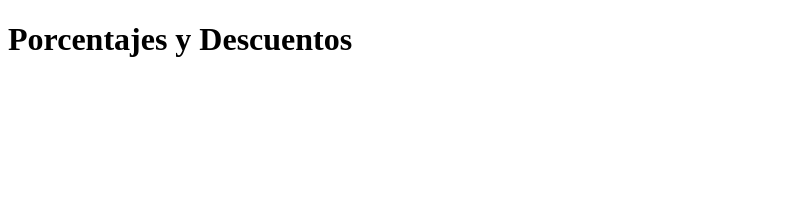
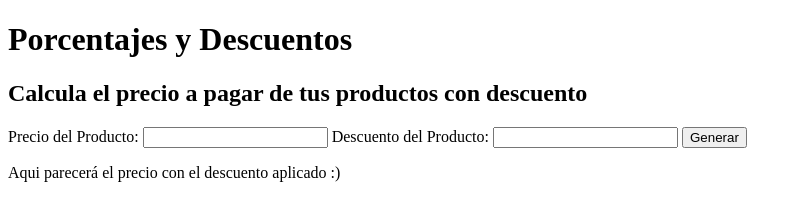
Before and after one commit to fabiantcc1/curso-practico-javascript, a plain HTML site: page descuentos/descuentos.html in a window 1280 px wide. Shown: the whole page, without its empty margins (0-802 px from the left). Drawn offline with Linux system fonts and the light colour scheme.

Commit message:
Taller 2 casi terminado

```diff
--- a/descuentos/descuentos.html
+++ b/descuentos/descuentos.html
@@ -9,6 +9,21 @@
 <body>
     <h1>Porcentajes y Descuentos</h1>
 
+    <main>
+        <h2>Calcula el precio a pagar de tus productos con descuento</h2>
+        <form action="">
+            <label for="inputPrecio">Precio del Producto:</label>
+            <input type="number" id="inputPrecio">
+            <label for="inputDescuento"precio>Descuento del Producto:</label>
+            <input type="number" id="inputDescuento">
+
+            <button type="button" onclick="generarDescuento()">Generar</button>
+
+            <p id="resultadoPrecio">Aqui parecerá el precio con el descuento aplicado :)</p>
+        </form>
+    </main>
+
+
     <script src="./descuentos.js"></script>
 </body>
 </html>
--- a/descuentos/descuentos.js
+++ b/descuentos/descuentos.js
@@ -0,0 +1,26 @@
+// Calcula el descuento sobre el porcentaje
+function calcularDescuento(precio, descuento) {
+    const porcetajeDescontado = 100 - descuento;
+    const precioConDescuento = (precio * porcetajeDescontado) / 100;
+    return precioConDescuento;
+}
+
+function generarDescuento() {
+    const resultadoPrecio = document.getElementById('resultadoPrecio');
+    const inputPrecio = document.getElementById('inputPrecio');
+    const inputDescuento = document.getElementById('inputDescuento');
+    const valuePrecio = inputPrecio.value;
+    const valueDescuento = inputDescuento.value;
+
+    const precioConDescuento = calcularDescuento(valuePrecio, valueDescuento);
+
+    resultadoPrecio.innerText = `El precio con descuento es: $${precioConDescuento}`
+}
+
+// Podemos mandar a imprimir las variables como tipo objeto con {}
+/* console.log({
+    precioOriginal,
+    descuento,
+    porcetajeDescontado,
+    precioConDescuento
+}); */
```
